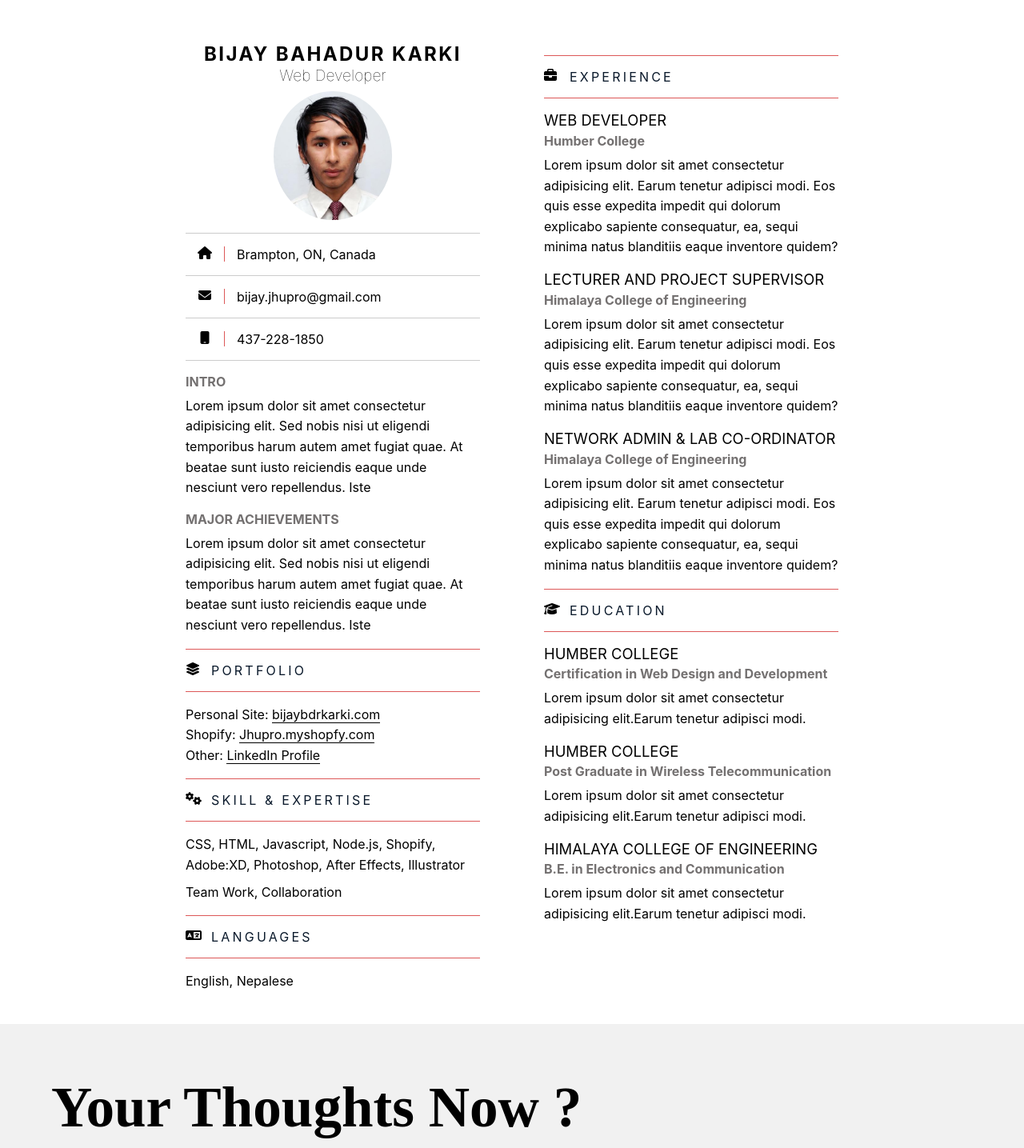
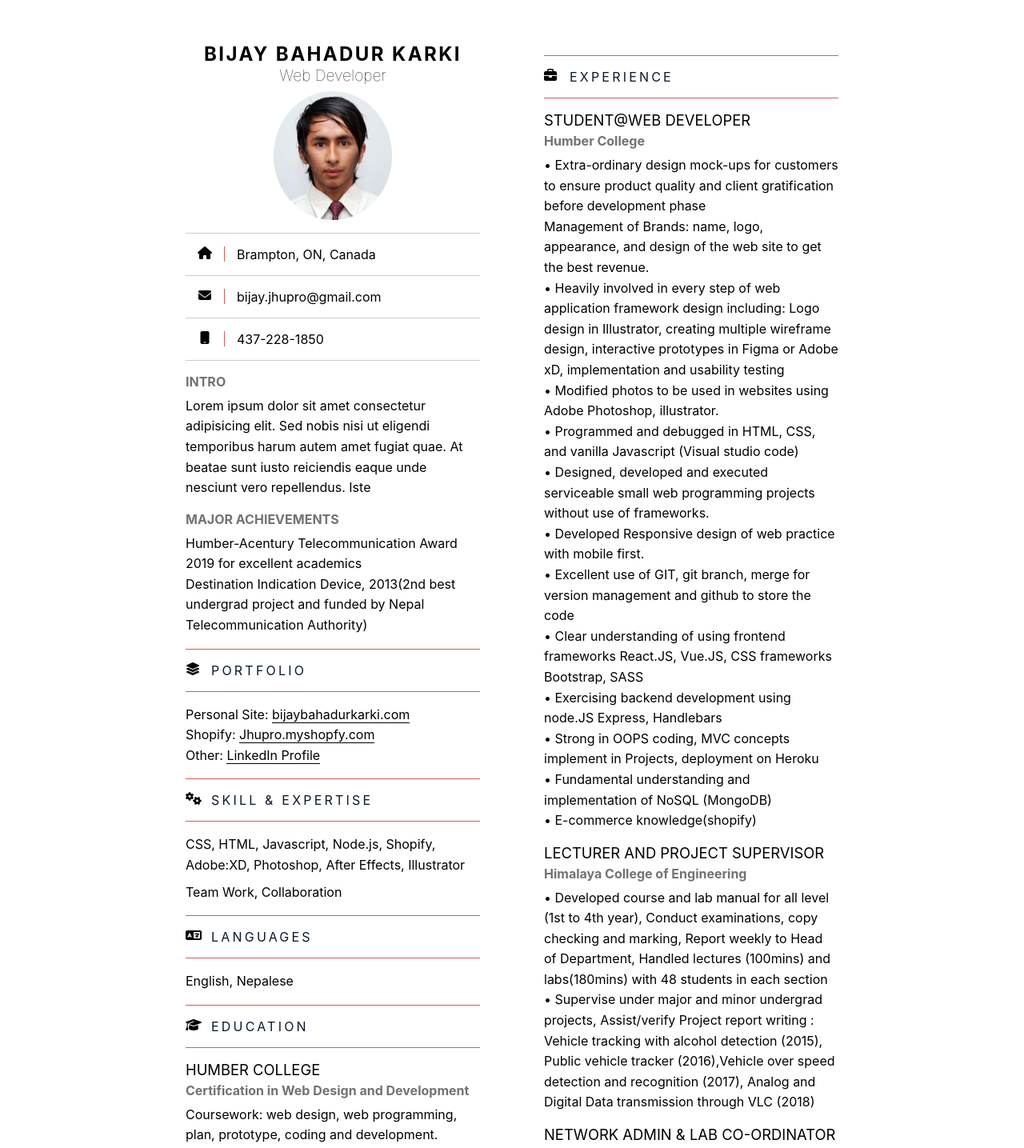
Before and after one commit to bijaybdrkarki/portfolio-react, a React (Create React App) app in the folder portfolio/: page /resume in a window 1280 px wide. Shown: the part 1780-3215 px from the top of the page at 80% size. Built offline with nearby package versions, Linux system fonts and the light colour scheme; a web font is replaced by a local one.

Commit message:
added real data instead of lorem ipsum

```diff
--- a/portfolio/src/components/resume/resume.js
+++ b/portfolio/src/components/resume/resume.js
@@ -79,7 +79,9 @@ const Resume = ()=> {
                         </article>
                         <article>
                             <h4 className="paragraph-title">Major Achievements</h4>
-                            <p className="paragraph-content">Lorem ipsum dolor sit amet consectetur adipisicing elit. Sed nobis nisi ut eligendi temporibus harum autem amet fugiat quae. At beatae sunt iusto reiciendis eaque unde nesciunt vero repellendus. Iste</p>
+                            <p className="paragraph-content">Humber-Acentury Telecommunication Award 2019 for excellent academics
+                                <br />Destination Indication Device, 2013(2nd best undergrad project and funded by Nepal Telecommunication Authority)
+                            </p>
                         </article>
                     </section>
                     <section>
@@ -90,7 +92,7 @@ const Resume = ()=> {
                         </div>
                         <hr className="horizontal-line" />
                         <ul className="paragraph-content portfolio-link">
-                            <li> Personal Site: <a href="/">bijaybdrkarki.com</a></li>
+                            <li> Personal Site: <a href="/">bijaybahadurkarki.com</a></li>
                             <li> Shopify: <a href="//jhupro.myshopify.com/" target="_blank" rel="noopener noreferrer">Jhupro.myshopfy.com</a></li>
                             <li>Other: <a href='//www.linkedin.com/in/bijay-bahadur-karki/' target="_blank" rel="noopener noreferrer">LinkedIn Profile</a></li>
                         </ul>
@@ -119,37 +121,6 @@ const Resume = ()=> {
                             <p className="paragraph-content">English, Nepalese</p>
                         </article>
                     </section>
-                </div>
-                <div className="student-indepth-detail">
-                    <section>
-                        <hr className="horizontal-line" />
-                        <div className="title-icon">
-                            <i className="fas fa-briefcase"></i>
-                            <p className="group-title">Experience</p>
-                        </div>
-                        <hr className="horizontal-line" />
-                        <article>
-                            <ul>
-                                <li className="job-position">Web Developer</li>
-                                <li className="company-name">Humber College</li>
-                            </ul>
-                            <p className="paragraph-content">Lorem ipsum dolor sit amet consectetur adipisicing elit. Earum tenetur adipisci modi. Eos quis esse expedita impedit qui dolorum explicabo sapiente consequatur, ea, sequi minima natus blanditiis eaque inventore quidem?</p>
-                        </article>
-                        <article>
-                            <ul>
-                                <li className="job-position">Lecturer and Project Supervisor</li>
-                                <li className="company-name">Himalaya College of Engineering</li>
-                            </ul>
-                            <p className="paragraph-content">Lorem ipsum dolor sit amet consectetur adipisicing elit. Earum tenetur adipisci modi. Eos quis esse expedita impedit qui dolorum explicabo sapiente consequatur, ea, sequi minima natus blanditiis eaque inventore quidem?</p>
-                        </article>
-                        <article>
-                            <ul>
-                                <li className="job-position">Network Admin & Lab Co-Ordinator</li>
-                                <li className="company-name">Himalaya College of Engineering</li>
-                            </ul>
-                            <p className="paragraph-content">Lorem ipsum dolor sit amet consectetur adipisicing elit. Earum tenetur adipisci modi. Eos quis esse expedita impedit qui dolorum explicabo sapiente consequatur, ea, sequi minima natus blanditiis eaque inventore quidem?</p>
-                        </article>
-                    </section>
                     <section>
                         <hr className="horizontal-line" />
                         <div className="title-icon">
@@ -162,21 +133,78 @@ const Resume = ()=> {
                                 <li className="job-position">HUMBER COLLEGE</li>
                                 <li className="company-name">Certification in Web Design and Development</li>
                             </ul>
-                            <p className="paragraph-content">Lorem ipsum dolor sit amet consectetur adipisicing elit.Earum tenetur adipisci modi. </p>
+                            <p className="paragraph-content"> Coursework: web design, web programming, plan, prototype, coding and development.</p>
                         </article>
                         <article>
                             <ul>
                                 <li className="job-position">HUMBER COLLEGE</li>
                                 <li className="company-name">Post Graduate in Wireless Telecommunication</li>
                             </ul>
-                            <p className="paragraph-content">Lorem ipsum dolor sit amet consectetur adipisicing elit.Earum tenetur adipisci modi. </p>
+                            <p className="paragraph-content"> GPA: 4.0 (91.7%)
+                                <br />Graduate Coursework: RF Technology, Fibre optics and microwave, Telecommunication, Data Networks, Applied
+                                    Electromagnetics, , broadband communication and security, LTE core
+                            </p>
                         </article>
                         <article>
                             <ul>
                                 <li className="job-position">Himalaya College of Engineering</li>
                                 <li className="company-name">B.E. in Electronics and Communication</li>
                             </ul>
-                            <p className="paragraph-content">Lorem ipsum dolor sit amet consectetur adipisicing elit.Earum tenetur adipisci modi.</p>
+                            <p className="paragraph-content">GPA: 3.4
+                                <br />Undergraduate Coursework: Analog and Digital Communication, computer programming, object oriented
+                                    programming, Optical Fiber, Telecommunication, Wireless Communication and Remote Sensing
+                                <br />Undergrad Semester topper: I & II & 2nd topper: III, IV, V, VI, VII & VIII
+                            </p>
+                        </article>
+                    </section>
+                </div>
+                <div className="student-indepth-detail">
+                    <section>
+                        <hr className="horizontal-line" />
+                        <div className="title-icon">
+                            <i className="fas fa-briefcase"></i>
+                            <p className="group-title">Experience</p>
+                        </div>
+                        <hr className="horizontal-line" />
+                        <article>
+                            <ul>
+                                <li className="job-position">Student@Web Developer</li>
+                                <li className="company-name">Humber College</li>
+                            </ul>
+                            <p className="paragraph-content">• Extra-ordinary design mock-ups for customers to ensure product quality and client gratification before development phase
+                                <br /> Management of Brands: name, logo, appearance, and design of the web site to get the best revenue.
+                                <br />• Heavily involved in every step of web application framework design including: Logo design in Illustrator, creating multiple wireframe design,
+                                        interactive prototypes in Figma or Adobe xD, implementation and usability testing
+                                <br />• Modified photos to be used in websites using Adobe Photoshop, illustrator.
+                                <br />• Programmed and debugged in HTML, CSS, and vanilla Javascript (Visual studio code)
+                                <br />• Designed, developed and executed serviceable small web programming projects without use of frameworks.
+                                <br />• Developed Responsive design of web practice with mobile first.
+                                <br />• Excellent use of GIT, git branch, merge for version management and github to store the code
+                                <br />• Clear understanding of using frontend frameworks React.JS, Vue.JS, CSS frameworks Bootstrap, SASS
+                                <br />• Exercising backend development using node.JS Express, Handlebars
+                                <br />• Strong in OOPS coding, MVC concepts implement in Projects, deployment on Heroku
+                                <br />• Fundamental understanding and implementation of NoSQL (MongoDB)
+                                <br />• E-commerce knowledge(shopify)
+                            </p>
+                        </article>
+                        <article>
+                            <ul>
+                                <li className="job-position">Lecturer and Project Supervisor</li>
+                                <li className="company-name">Himalaya College of Engineering</li>
+                            </ul>
+                            <p className="paragraph-content">• Developed course and lab manual for all level (1st to 4th year), Conduct examinations, copy checking and marking, Report weekly to Head of Department, Handled lectures (100mins) and labs(180mins) with 48 students in each section
+                                <br />• Supervise under major and minor undergrad projects, Assist/verify Project report writing : Vehicle tracking with alcohol
+                                        detection (2015), Public vehicle tracker (2016),Vehicle over speed detection and recognition (2017), Analog and Digital
+                                        Data transmission through VLC (2018)
+                            </p>
+                        </article>
+                        <article>
+                            <ul>
+                                <li className="job-position">Network Admin & Lab Co-Ordinator</li>
+                                <li className="company-name">Himalaya College of Engineering</li>
+                            </ul>
+                            <p className="paragraph-content">•Install and configure computer network and system, Budgeting for equipment, assembly cost and content documentation biyearly, Work with other IT personnel and engineers as team <br />• Monitor, Analyze and Manage all types of Network systems, Implementation and test all hardware/software to conduct lab,
+Identify and troubleshoot problems that arises with computer networks and system</p>
                         </article>
                     </section>
                 </div>
```
